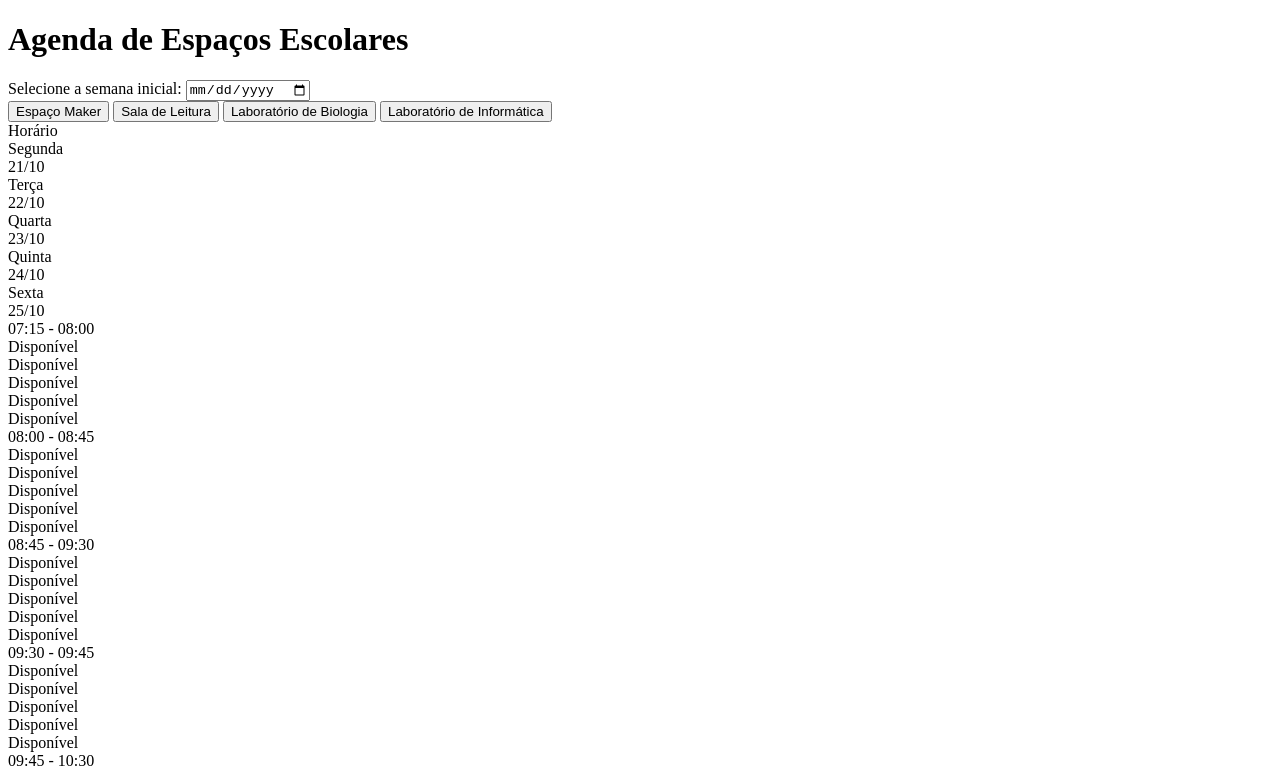
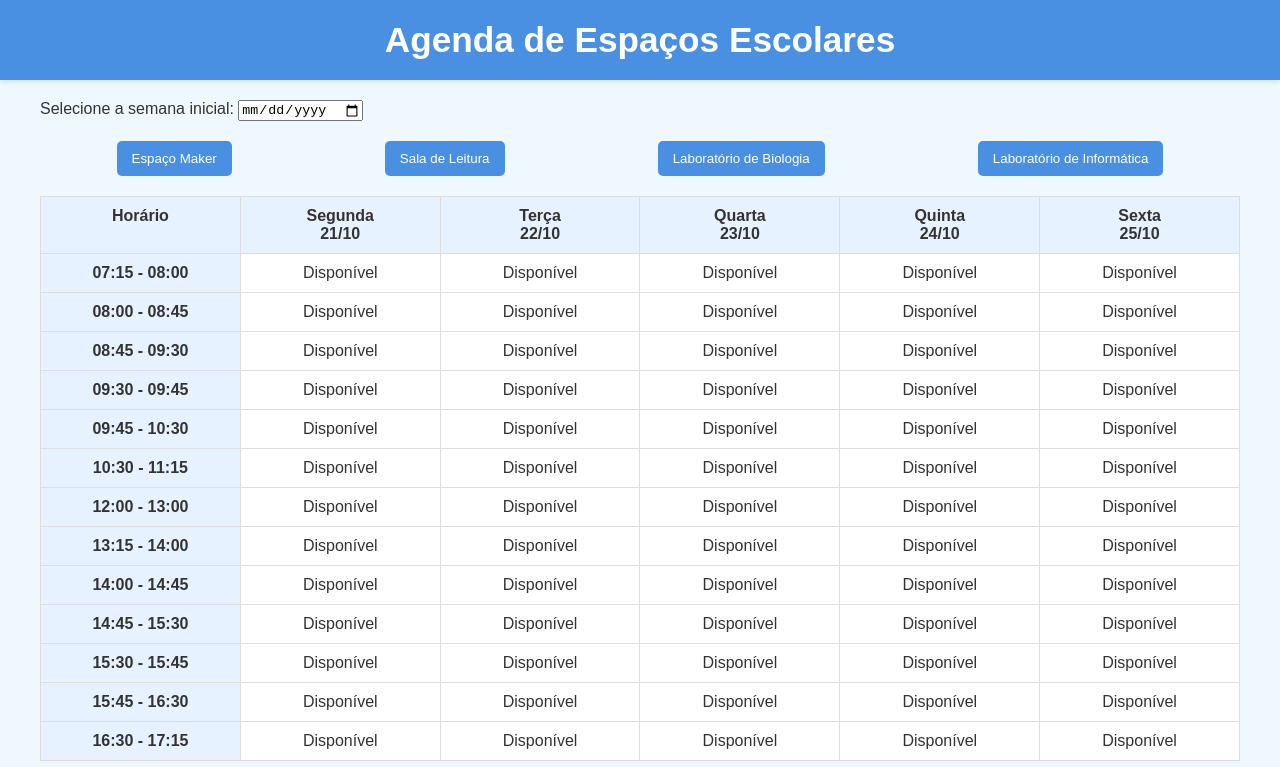
Before and after one commit to informaticapejose/agendamentos, a plain HTML site: page index.html in a window 1280 px wide. Shown: the top 767 px of the page. Drawn offline with Linux system fonts and the light colour scheme.

Commit message:
Add files via upload

```diff
--- a/index.html
+++ b/index.html
@@ -6,7 +6,77 @@
     <meta name="viewport" content="width=device-width, initial-scale=1.0">
     <title>Agenda de Espaços Escolares</title>
     <style>
-        /* Estilos de formatação como no original */
+        body {
+            font-family: 'Arial', sans-serif;
+            margin: 0;
+            padding: 0;
+            background-color: #f0f8ff;
+            color: #333;
+        }
+        .container {
+            max-width: 1200px;
+            margin: 0 auto;
+            padding: 20px;
+        }
+        header {
+            background-color: #4a90e2;
+            color: white;
+            text-align: center;
+            padding: 20px 0;
+            box-shadow: 0 2px 5px rgba(0,0,0,0.1);
+        }
+        h1 {
+            margin: 0;
+            font-size: 2.2em;
+        }
+        .lab-selector {
+            display: flex;
+            justify-content: space-around;
+            margin: 20px 0;
+        }
+        .lab-button {
+            padding: 10px 15px;
+            background-color: #4a90e2;
+            color: white;
+            border: none;
+            border-radius: 5px;
+            cursor: pointer;
+        }
+        .schedule-grid {
+            display: grid;
+            grid-template-columns: repeat(6, 1fr);
+            gap: 1px;
+            background-color: #ddd;
+            border: 1px solid #ddd;
+        }
+        .schedule-header, .time-slot, .schedule-item {
+            padding: 10px;
+            background-color: white;
+            text-align: center;
+        }
+        .schedule-header {
+            font-weight: bold;
+            background-color: #e6f2ff;
+        }
+        .schedule-item {
+            cursor: pointer;
+            transition: background-color 0.3s ease;
+        }
+        .schedule-item:hover {
+            background-color: #e6f2ff;
+        }
+        .booking-form {
+            margin-top: 20px;
+            background-color: white;
+            padding: 20px;
+            border-radius: 8px;
+            display: none;
+        }
+        .booking-form input, .booking-form select {
+            width: 100%;
+            padding: 10px;
+            margin-bottom: 10px;
+        }
     </style>
 </head>
 <body>
@@ -25,7 +95,7 @@
             <button class="lab-button" data-lab="informatica">Laboratório de Informática</button>
         </div>
         <div class="schedule-grid" id="scheduleGrid"></div>
-        <div class="booking-form" id="bookingForm" style="display: none;">
+        <div class="booking-form" id="bookingForm">
             <h3>Reservar Horário</h3>
             <input type="text" id="teacherName" placeholder="Nome do Professor">
             <input type="text" id="discipline" placeholder="Disciplina">
@@ -50,7 +120,6 @@
         const days = ['Segunda', 'Terça', 'Quarta', 'Quinta', 'Sexta'];
         let currentWeekStart = new Date();
 
-        // Inicializa os agendamentos
         function initializeBookings() {
             labs.forEach(lab => {
                 bookings[lab] = {};
@@ -82,7 +151,7 @@
                     date.setDate(date.getDate() + i);
                     const dateKey = `${date.getFullYear()}-${date.getMonth() + 1}-${date.getDate()}`;
 
-                    const booking = bookings[currentLab]?.[dateKey]?.[slot];
+                    const booking = bookings[currentLab][dateKey]?.[slot];
                     const item = createGridItem(booking ? `${booking.teacherName}<br>${booking.discipline}<br>${booking.className}` : 'Disponível', 'schedule-item');
                     item.addEventListener('click', () => showBookingForm(dateKey, slot));
                     grid.appendChild(item);
```
